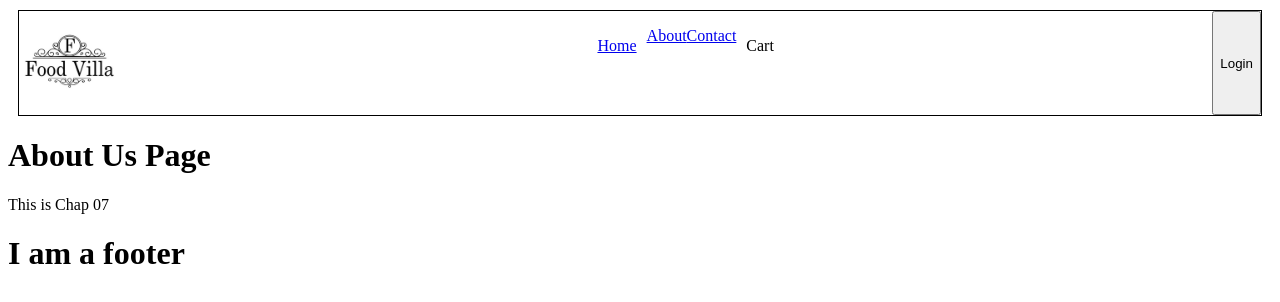
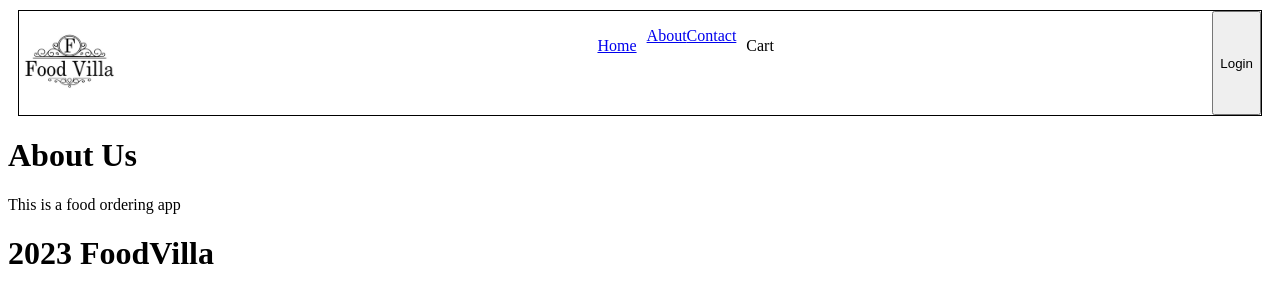
Before and after one commit to gowthami-sukhavasi/Namaste-React, a React (Vite) app: page /about in a window 1280 px wide. Shown: the top 302 px of the page. Built offline with nearby package versions, Linux system fonts and the light colour scheme.

Commit message:
Modified About, Contact and Footer components

```diff
--- a/Code/src/components/About.js
+++ b/Code/src/components/About.js
@@ -1,8 +1,8 @@
 const About = () => {
   return (
     <div>
-      <h1>About Us Page</h1>
-      <p>This is Chap 07</p>
+      <h1>About Us</h1>
+      <p>This is a food ordering app</p>
     </div>
   );
 };
--- a/Code/src/components/Contact.js
+++ b/Code/src/components/Contact.js
@@ -1,5 +1,5 @@
 const Contact = () => {
-  return <h1>Conatct Us Page</h1>;
+  return <h1>Conatct Us</h1>;
 };
 
 export default Contact;
--- a/Code/src/components/Footer.js
+++ b/Code/src/components/Footer.js
@@ -1,5 +1,9 @@
 const Footer = () => {
-  return <h1>I am a footer</h1>;
+  return (
+    <div className="footer">
+      <h1>2023 FoodVilla</h1>
+    </div>
+  );
 };
 
 export default Footer;
```
